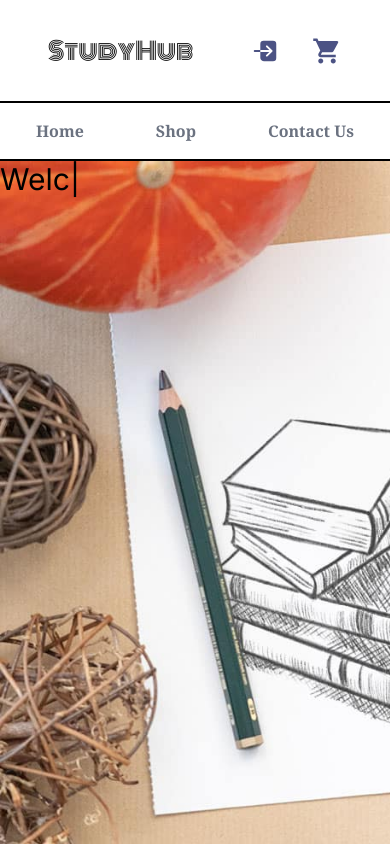
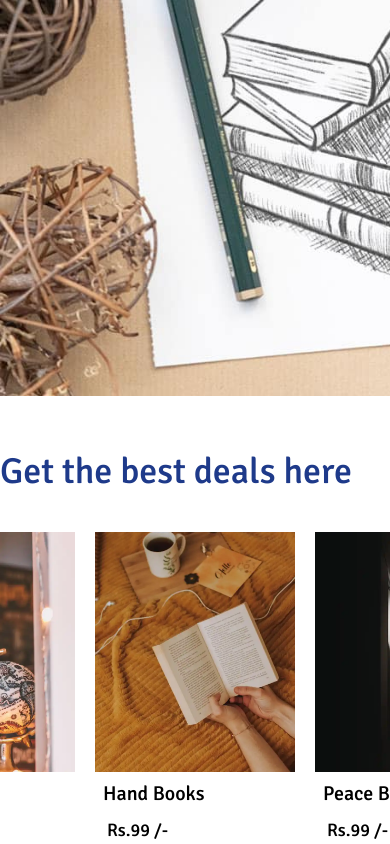
Before and after one commit to rahul02dahiya/studyHub, a Next.js app: page / in a window 390 px wide. Built offline with nearby package versions, Linux system fonts and the light colour scheme.

Commit message:
Responsive Cards created

```diff
--- a/src/app/page.js
+++ b/src/app/page.js
@@ -3,6 +3,7 @@ import Navbar from "@/components/Navbar";
 import styles from "@/app/page.module.css";
 import Banner from "@/components/Banner";
 import BookShelf from "@/components/BookShelf";
+import Cards from "@/components/Cards";
 
 export default function Home() {
   return (
@@ -13,6 +14,7 @@ export default function Home() {
       <Banner/>
       </div>
       <BookShelf/>
+      <Cards />
     </main>
   );
 }
--- a/src/components/BookShelf.jsx
+++ b/src/components/BookShelf.jsx
@@ -1,45 +1,48 @@
-import Image from "next/image"
-import { Signika } from 'next/font/google'
+'use client'
 
-const roboto = Signika({
+import Image from "next/image";
+import { Signika } from 'next/font/google';
+import { useEffect } from "react";
+
+const signika = Signika({
   weight: '500',
   subsets: ['latin'],
-})
+});
+
 const BookShelf = () => {
+
+  useEffect(()=>{
+    const handBookElement = document.getElementById("hand-books");
+    console.log(handBookElement);
+    if (handBookElement) {
+      handBookElement.scrollIntoView({behavior:"smooth", block:"nearest", inline:"center"});
+    }
+  },[]);
+
   return (
-    <div className={`${roboto.className} container m-auto items-center justify-center w-full flex flex-col md:h-[100vh]`}>
-      <h1 className="text-4xl self-start text-blue-900 mt-6">Get the best deals here</h1>
-      <div className="container mx-8 my-4 w-full h-full flex justify-center items-center">
-          <ul className="grid grid-cols-5 justify-around py-10 gap-5 w-full h-full">
-            <li className="h-full flex flex-col w-full">
-              <div className="relative w-full h-[80%]"><Image src="/tile/colorBook.webp" objectFit="cover" layout="fill" alt="image" /></div>
-              <h3 className="text-xl md:text-2xl m-2">Color Books</h3>
-              <h4 className="text-lg md:text-xl mx-3">Rs.99 /-</h4>
+    <div className={`${signika.className} container mx-auto items-center justify-center w-full flex flex-col md:h-[100vh] mt-8 border-b-2`}>
+    <h1 className="text-4xl self-start text-blue-900 mt-6">Get the best deals here</h1>
+    <div className="w-full overflow-x-auto md:container md:mx-8 md:my-4 md:h-full md:flex md:justify-center md:items-center ">
+        <ul className="flex gap-5 py-10 md:grid md:grid-cols-5 md:justify-around md:w-full md:h-full">
+          {[
+            { src: '/tile/colorBook.webp', title: 'Color Books', price: 'Rs.99 /-' , id: 'color-books' },
+            { src: '/tile/globeBook.webp', title: 'Globe Books', price: 'Rs.99 /-' , id: 'globe-books' },
+            { src: '/tile/handBook.webp', title: 'Hand Books', price: 'Rs.99 /-' , id: 'hand-books' },
+            { src: '/tile/peaceBook.webp', title: 'Peace Books', price: 'Rs.99 /-' , id: 'peace-books' },
+            { src: '/tile/pileOfBook.webp', title: 'Pile Of Books', price: 'Rs.99 /-' , id: 'pile-of-books' },
+          ].map((book, index) => (
+            <li key={index} id={book.id} className="min-w-[200px] flex-shrink-0 md:h-full md:flex-col md:w-full">
+              <div className="relative w-full h-60 md:h-[80%]">
+                <Image src={book.src} objectFit="cover" layout="fill" alt="image" />
+              </div>
+              <h3 className="text-xl md:text-2xl m-2">{book.title}</h3>
+              <h4 className="text-lg md:text-xl mx-3">{book.price}</h4>
             </li>
-            <li className="h-full flex flex-col w-full">
-              <div className="relative w-full h-[80%]"><Image src="/tile/globeBook.webp"	objectFit="cover" layout="fill" alt="image" /></div>
-              <h3 className="text-xl md:text-2xl m-2">Globe Books</h3>
-              <h4 className="text-lg md:text-xl mx-3">Rs.99 /-</h4>
-            </li>
-            <li className="h-full flex flex-col w-full">
-              <div className="relative w-full h-[80%]"><Image src="/tile/handBook.webp" objectFit="cover" layout="fill" alt="image" /></div>
-              <h3 className="text-xl md:text-2xl m-2">Hand Books</h3>
-              <h4 className="text-lg md:text-xl mx-3">Rs.99 /-</h4>
-            </li>
-            <li className="h-full flex flex-col w-full">
-              <div className="relative w-full h-[80%]"><Image src="/tile/peaceBook.webp" objectFit="cover" layout="fill" alt="image" /></div>
-              <h3 className="text-xl md:text-2xl m-2">Peace Books</h3>
-              <h4 className="text-lg md:text-xl mx-3">Rs.99 /-</h4>
-            </li>
-            <li className="h-full flex flex-col w-full">
-              <div className="relative w-full h-[80%]"><Image src="/tile/pileOfBook.webp" objectFit="cover" layout="fill" alt="image" /></div>
-              <h3 className="text-xl md:text-2xl m-2">Pile Of Books</h3>
-              <h4 className="text-lg md:text-xl mx-3">Rs.99 /-</h4>
-            </li>
-          </ul>
+          ))}
+        </ul>
       </div>
     </div>
-  )
-}
+  );
+};
 
-export default BookShelf
+export default BookShelf;
--- /dev/null
+++ b/src/components/Cards.jsx
@@ -0,0 +1,48 @@
+
+import { Signika } from "next/font/google";
+import Image from "next/image";
+
+const signika = Signika({
+    weight: '500',
+    subsets: ['latin'],
+});
+
+const Cards = () => {
+    return (
+        <div className={`${signika.className} container mx-auto items-center justify-center w-full flex flex-col p-8`}>
+            <h1 className="text-4xl self-start text-blue-900 my-6">More on sale</h1>
+            <div className="container h-max w-full m-auto">
+                <ul className="grid grid-cols-2 sm:grid-cols-3 md:grid-cols-4 lg:grid-cols-6 gap-5">
+
+                    {
+                        [
+                            { src: '/tile/colorBook.webp', title: 'Color Books', price: 99 },
+                            { src: '/tile/colorBook.webp', title: 'Color Books', price: 99 },
+                            { src: '/tile/colorBook.webp', title: 'Color Books', price: 99 },
+                            { src: '/tile/colorBook.webp', title: 'Color Books', price: 99 },
+                            { src: '/tile/colorBook.webp', title: 'Color Books', price: 99 },
+                            { src: '/tile/colorBook.webp', title: 'Color Books', price: 99 },
+                            { src: '/tile/colorBook.webp', title: 'Color Books', price: 99 },
+                            { src: '/tile/colorBook.webp', title: 'Color Books', price: 99 },
+                            { src: '/tile/colorBook.webp', title: 'Color Books', price: 99 },
+                            { src: '/tile/colorBook.webp', title: 'Color Books', price: 99 }
+                        ].map((book, index) => (
+                            <li className="w-full h-60 bg-slate-300 relative border-[1px] border-slate-300">
+                                <div className="container relative w-[70%] m-auto h-full bg-black">
+                                    <Image src={book.src} layout="fill" objectFit="cover" />
+                                </div>
+                                <div className="w-full h-[25%] bg-white bottom-0 absolute flex flex-col justify-center items-center">
+                                    <p className="text-[1rem] leading-none -mb-1">{book.title}</p>
+                                    <p className="text-[1.5rem] font-serif text-slate-600" > <sup className="text-[0.8rem]">&#8377;</sup> {book.price}</p>
+                                </div>
+                            </li>
+                        ))
+                    }
+
+                </ul>
+            </div>
+        </div >
+    )
+}
+
+export default Cards
```
